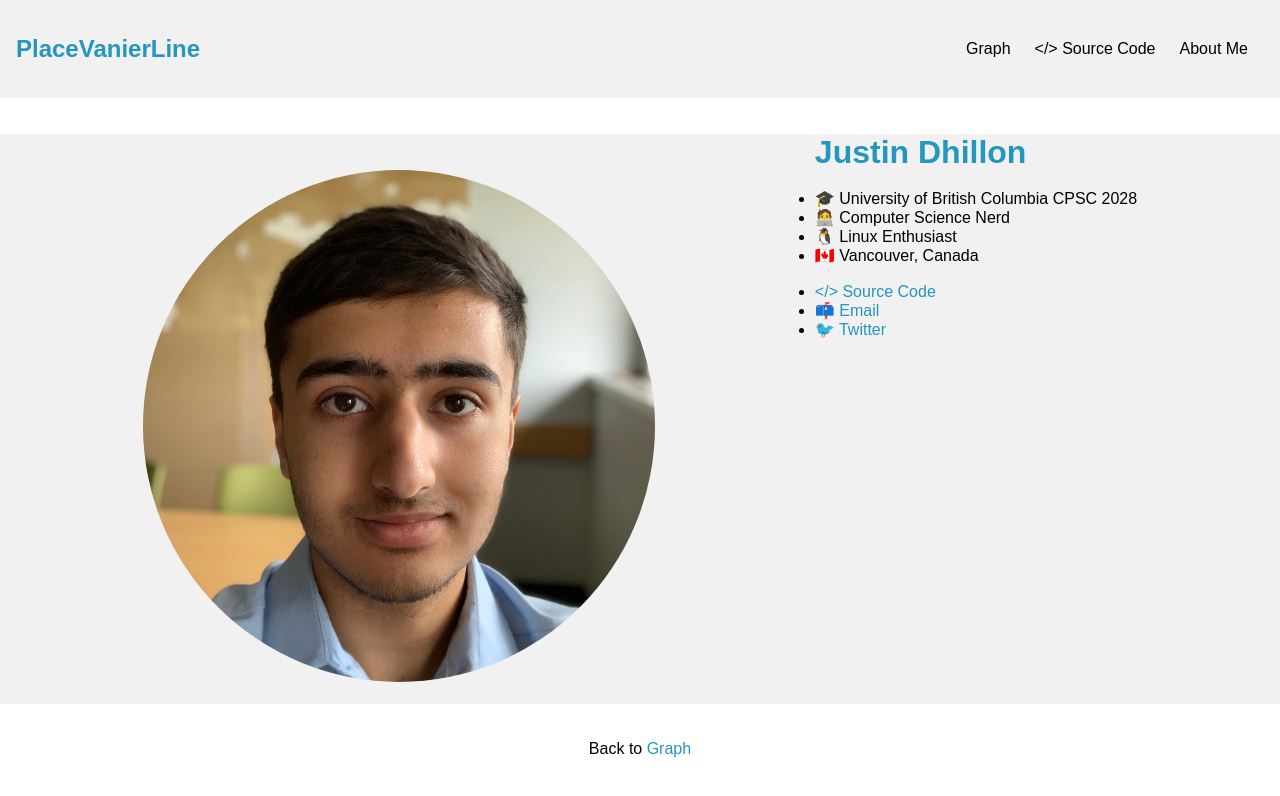
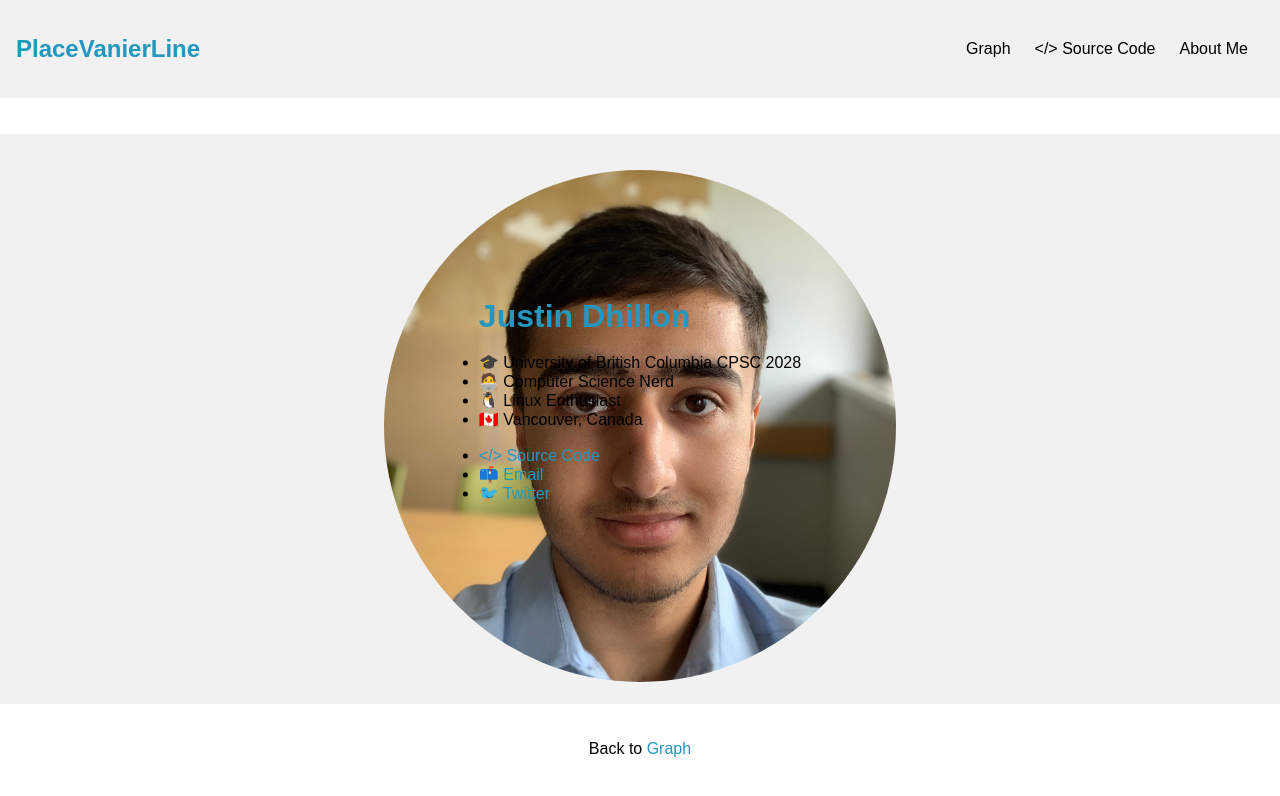
Before and after one commit to justindhillon/place-vanier-line, a Next.js app: page /about-me in a window 1280 px wide. Shown: the top 796 px of the page. Built offline with nearby package versions, Linux system fonts and the light colour scheme.

Commit message:
modified:   styles/global.css

```diff
--- a/styles/global.css
+++ b/styles/global.css
@@ -22,7 +22,11 @@
 }
 
 .text {
-  margin-left: 2em;
+  margin: 0;
+  position: absolute;
+  top: 50%;
+  left: 50%;
+  transform: translate(-50%, -50%);
 }
 
 @import url('https://fonts.googleapis.com/css2?family=Work+Sans:wght@400;500;700&display=swap');
@@ -98,9 +102,6 @@ nav{
   .about-me {
     flex-direction: row;
   }
-  .text {
-    margin-left: 10em;
-  }
   .nav__menu-bar{
     display: none;
   }
```
